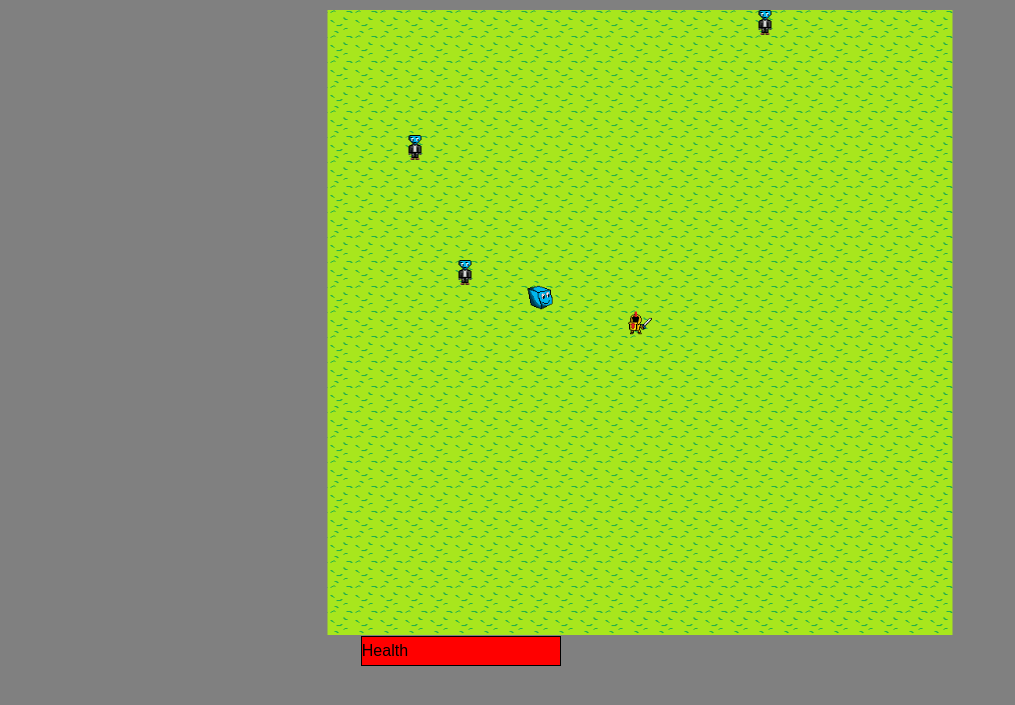
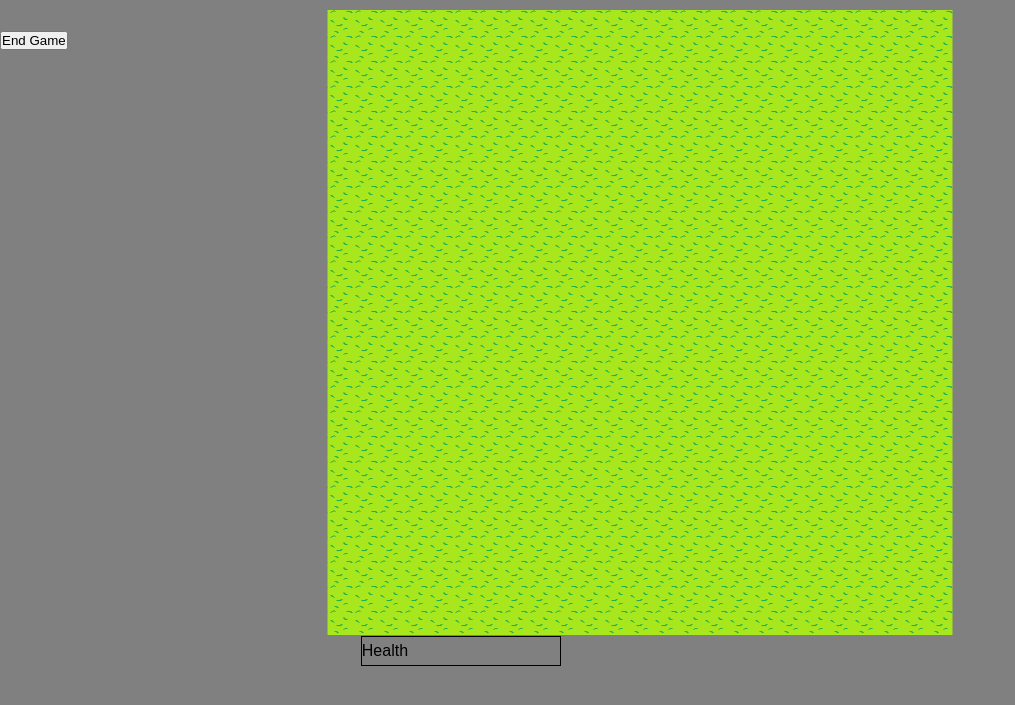
Before and after one commit to NeemoF/NEA-Things, a Flask app: template newCycle1/templates/index.html in a window 1280 px wide. Shown: the part 80-785 px from the top of the page, without its empty margins (0-1015 px from the left). Run offline with Flask 2, Linux system fonts and the light colour scheme; the template is opened without the code that fills it: most values are stand-ins (such as "Sample title", 1, 10 or a date in 2020).

Commit message:
committed to death

```diff
--- a/main.py
+++ b/main.py
@@ -4,9 +4,7 @@ mainDirectory = os.getcwd()
 
 while True:
     dirlist = os.listdir()
-    removedFiles = [".git", ".upm", "poetry.lock",
-                    "pyproject.toml", "README.md", ".config", "replit.nix", "venv", ".replit",
-                  	"__pycache__", ".cache"]
+    removedFiles = [".git", ".upm", "poetry.lock", "pyproject.toml", "README.md", ".config", "replit.nix", "venv", ".replit","__pycache__", ".cache"]
     for a in removedFiles:
         try:
             dirlist.remove(a)
--- a/newCycle1/accounts.json
+++ /dev/null
@@ -1,4 +0,0 @@
-{
-    "Admin": {"Password": "admin1", "AccountType" : "Admin"},
-    "Player1" : {"Password": "player1", "AccountType" : "Player"}
-}
--- a/newCycle1/app.py
+++ b/newCycle1/app.py
@@ -1,5 +1,21 @@
 from flask import Flask, render_template, request, redirect, url_for
 import os, json
+
+data = ""
+
+def validPassword(password):
+    specialChars = ["!", "@", "#", "$", "%", "^", "&", "*", "(", ")", "-", "_", "=", "+", "[", "]", "{", "}", ";", ":", "'", '"', ",", "<", ".", ">", "/", "?"]
+    flag = False
+
+    for i in range(len(password)):
+        if password[i] in specialChars:
+            flag =  True
+            break
+
+    if len(password) > 8 and flag:
+        return True
+    else:
+        return False
 
 app = Flask(__name__)
 
@@ -9,8 +25,10 @@ def index():
 
 @app.route("/index", methods=["GET"])
 def index2():
-    return render_template("index.html")
-
+    try:
+        return render_template("index.html", data=data)
+    except:
+        pass
 @app.route("/howToPlay", methods=["GET"])
 def howToPlay():
     return render_template("howToPlay.html")
@@ -26,7 +44,7 @@ def leaderboards():
 @app.route("/login", methods=["GET", "POST"])
 def login():
 
-    with open("newCycle1/accounts.json", "r") as f:
+    with open("newCycle1/static/accounts.json", "r") as f:
         accountsDict = json.load(f)
 
     error = None
@@ -34,6 +52,8 @@ def login():
         try:
             username = request.form['username']
             if accountsDict[username]["Password"] == request.form['password']:
+                global data
+                data = '{"' + str(username) + '": ' + str(accountsDict[username]) + '}'
                 return redirect("/index")
             else:
                 error = 'Invalid Password. Please try again.'
@@ -41,10 +61,27 @@ def login():
             error = 'Invalid Username. Please try again.'
     return render_template('login.html', error=error)
 
-    #     if request.form['username'] != 'admin' or request.form['password'] != 'admin':
-    #         error = 'Invalid Credentials. Please try again.'
-    #     else:
-    #         return redirect("/index")
-    # return render_template('login.html', error=error)
+@app.route("/signup", methods=["GET", "POST"])
+def signup():
+    with open("newCycle1/static/accounts.json", "r") as f:
+        accountsDict = json.load(f)
+
+    error = None
+    if request.method == "POST":
+        username = request.form['username']
+        password = request.form['password']
+        if username not in accountsDict and validPassword(password):
+            accountsDict[username] = {"Password": password, "AccountType" : "newPlayer", "LocationX": 12, "LocationY": 12}
+            global data
+            data = "{'" + str(username) + "': " + str(accountsDict[username]) + "}"
+            with open("newCycle1/static/accounts.json", "w") as f:
+                json.dump(accountsDict, f, indent=4)
+            return redirect("/index")
+
+        elif username in accountsDict:
+            error = 'Username already exists. Please try again.'
+        else:
+            error = 'Password is invalid. Please try again.'
+    return render_template('signup.html', error=error)
 
 app.run(host='0.0.0.0', port=81, debug=True)
--- a/newCycle1/static/script.js
+++ b/newCycle1/static/script.js
@@ -1,20 +1,24 @@
 import { Player, Enemy } from "./characters.js";
+import info from "/static/accounts.json" assert { type: "json" };
 
 document.addEventListener("DOMContentLoaded", () =>{
     const grid = document.getElementById("grid")
     const healthBarContainer = document.getElementById("healthBar")
     const combatScreen = document.getElementById("combat")
+    const endGameBtn = document.getElementById("Endgame")
     const width = 25
     const height = 25
     const maxHealth = 100
     var combatBackground = 'url("Images/combatScreens/combat4-4.png")'
     var screenWidth = window.innerWidth
     var screenHeight = window.innerHeight
+    var enemiesArray = []
+    var squares = []
     var player = new Player()
     var squaresLocation = player.calcLocation()
-    var enemiesArray = []
-    var squares = []
     var currentEnemy
+    var data
+    var username
 
     const mouse = {
         x: screenWidth/2,
@@ -32,10 +36,35 @@ document.addEventListener("DOMContentLoaded", () =>{
     }
 
     function onStart(){
-        createGrid()
-        squares[squaresLocation].classList.add("player")
-        createEnemies()
-        update()
+        data = document.getElementById("data")
+        if (data != null){
+            convertData(data)
+            createGrid()
+            squares[squaresLocation].classList.add("player")
+            createEnemies()
+            update()
+        }
+    }
+
+    function convertData(data){
+        data = data.innerHTML
+        var newData = ""
+        console.log(data)
+        for (let i = 0; i <= data.length - 1; i++){
+            if (data[i] == "'"){
+                newData = newData + '"'
+            }
+            else {
+                newData = newData + data[i]
+            }
+        }
+
+        data = JSON.parse(newData)
+        username = Object.keys(data)
+        for (let item in data[username]){
+            player[item] = data[username][item]
+        }
+        squaresLocation = player.calcLocation()
     }
 
     function createEnemy(i){
@@ -79,8 +108,7 @@ document.addEventListener("DOMContentLoaded", () =>{
         })
     }
 
-    function playerAttack() { // 593 625
-        console.log(mouse.y)
+    function playerAttack() {
         var enemyHealthPercentage = (currentEnemy.health/maxHealth * 100).toString()
         var playerHealthPercentageInt = (player.health/maxHealth * 100).toString()
 
@@ -89,8 +117,7 @@ document.addEventListener("DOMContentLoaded", () =>{
         combatBackground = 'url(static/Images/combatScreens/combat' + bar1 + '-' + bar2 + '.png)'
         combatScreen.style.backgroundImage= combatBackground
 
-        var random = Math.floor(Math.random() * 4)
-        if (random != 0){
+        if (Math.floor(Math.random() * 4) != 0){
             if (player.health > 0 && currentEnemy.health > 0){
                 if (mouse.x > 263  && mouse.x < 509 && mouse.y > 593 && mouse.y < 625){
                     currentEnemy.health -= 10
@@ -140,7 +167,7 @@ document.addEventListener("DOMContentLoaded", () =>{
             case 65:
             case 37 :
                 if (squaresLocation % 25 !=0 ){
-                    player.playerX -= 1
+                    player.LocationX -= 1
                     update()
                 }
                 break
@@ -148,14 +175,14 @@ document.addEventListener("DOMContentLoaded", () =>{
             case 87:
             case 38:
                 if (squaresLocation - width >= 0){
-                    player.playerY -= 1
+                    player.LocationY -= 1
                     update()
                 }
                 break
             case 68:
             case 39:
                 if (squaresLocation % width != 24){
-                    player.playerX += 1
+                    player.LocationX += 1
                     update()
                 }
                 break
@@ -163,7 +190,7 @@ document.addEventListener("DOMContentLoaded", () =>{
             case 83:
             case 40:
                 if (squaresLocation + width <= 624){
-                    player.playerY += 1
+                    player.LocationY += 1
                     update()
                 }
         }
@@ -176,7 +203,16 @@ document.addEventListener("DOMContentLoaded", () =>{
     })
 
     onStart()
+
+
     document.addEventListener("keydown", playerMovemove)
+
+    endGameBtn.addEventListener("click", function(){
+        console.log(info[username])
+        delete info[username]
+        info[username] = player.convertToJSON()
+        console.log(info)
+    })
 
     window.addEventListener("keydown", function(e) { // space and arrow keys
         if([32, 37, 38, 39, 40].indexOf(e.keyCode) > -1) { e.preventDefault(); } }, false);
--- a/newCycle1/static/styles.css
+++ b/newCycle1/static/styles.css
@@ -330,31 +330,20 @@ a{
 
 /* Game */
 
-.contentContainer{
-    display: flex;
-    /* align-items: center; */
-    /* justify-content: center; */
-}
-
 .player{
     background-image: url("Images/warriorImage.png");
     background-size: 25px;
 }
 
-.debug{
-    background-color: green;
-}
 
 #grid{
     margin-top: 10px;
     width: 625px;
     height: 625px;
-    border: 0px solid black;
     display: flex;
     flex-wrap: wrap;
     background-image: url("Images/background.png");
     position: absolute;
-    z-index: 0;
     left: 50%;
     transform: translate(-50%, 0px);
 }
@@ -362,7 +351,6 @@ a{
 #grid div {
 	width: 25px;
 	height: 25px;
-	border: 0px solid black;
 }
 
 .enemy1{
@@ -396,3 +384,10 @@ a{
     transform: translate(-50%, -50%);
     z-index: 10;
 }
+
+.playerData{
+    width: 1px;
+    font-size: 0px;
+    height: 1px;
+    color: white;
+}
--- a/newCycle1/templates/classDesc.html
+++ b/newCycle1/templates/classDesc.html
@@ -16,7 +16,7 @@
                 <li class="navbarItems"><a href="/leaderboards" class="navbarLinks">Leaderboards</a></li>
             </ul>
             <div class="navbarBtn">
-                <a href="login.html" class="button" id="login">Login</a>
+                <a href="/login" class="button" id="login">Login</a>
             </div>
         </div>
     </nav>
--- a/newCycle1/templates/howToPlay.html
+++ b/newCycle1/templates/howToPlay.html
@@ -16,7 +16,7 @@
                 <li class="navbarItems"><a href="/leaderboards" class="navbarLinks">Leaderboards</a></li>
             </ul>
             <div class="navbarBtn">
-                <a href="login.html" class="button" id="login">Login</a>
+                <a href="/login" class="button" id="login">Login</a>
             </div>
         </div>
     </nav>
--- a/newCycle1/templates/index.html
+++ b/newCycle1/templates/index.html
@@ -26,6 +26,12 @@
         <div id="healthBar">Health</div>
     </div>
 
-    <script src="static/script.js" type="module"></script>
+        {% if data %}
+        <div id="data" class="PlayerData">{{ data }}</div>
+        {% endif %}
+
+    <div><button id="Endgame">End Game</button></div>
+    <script src="static/script.js" type="module">
+    </script>
 </body>
 </html>
--- a/newCycle1/templates/leaderboards.html
+++ b/newCycle1/templates/leaderboards.html
@@ -14,7 +14,7 @@
                 <li class="navbarItems"><a href="/leaderboards" class="selected">Leaderboards</a></li>
             </ul>
             <div class="navbarBtn">
-                <a href="login.html" class="button" id="login">Login</a>
+                <a href="/login" class="button" id="login">Login</a>
             </div>
         </div>
     </nav>
--- a/newCycle1/templates/login.html
+++ b/newCycle1/templates/login.html
@@ -9,7 +9,7 @@
     <div class="page">
         <div class="loginForm">
             <h1>Login</h1>
-            <form action="" method="post">
+            <form action="" method="post" id="formElem">
 
                 <p>Username</p>
                 <center><input type="text" name="username" placeholder='&#xf007; Username' value="{{ request.form.username }}"></center>
@@ -21,9 +21,11 @@
                 <p id="error2"></p>
                 {% endif %}
                 <center><button type="submit" value="login">Login</button>
-                <div class="signUp">Don't have an account? <a href="signup.html">Sign up</a></div></center>
+                <div class="signUp">Don't have an account? <a href="/signup">Sign up</a></div></center>
             </form>
         </div>
     </div>
+
+    <script></script>
 </body>
 </html>
```
Also changed, not shown: newCycle1/static/accounts.json (added, +26 -0 lines), newCycle1/static/characters.js (+16 -7 lines), newCycle1/templates/signup.html (+9 -4 lines).
